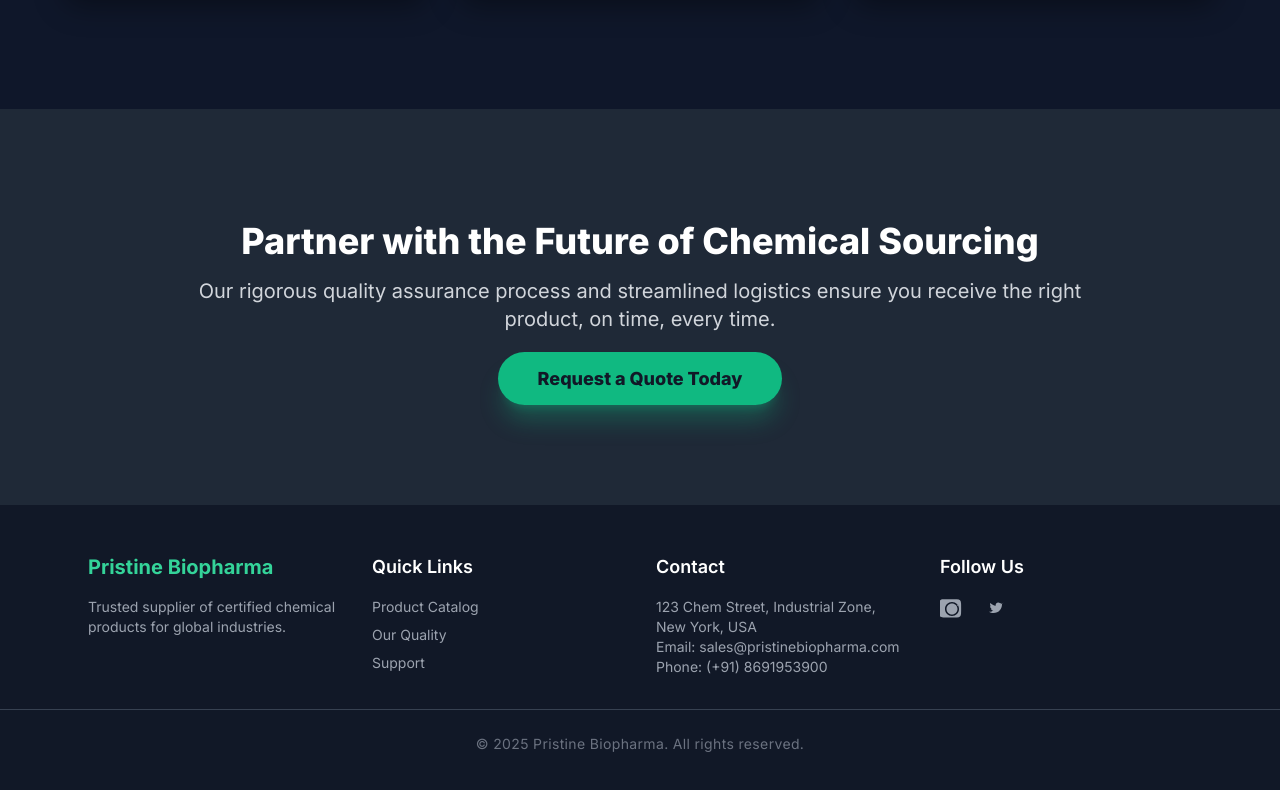
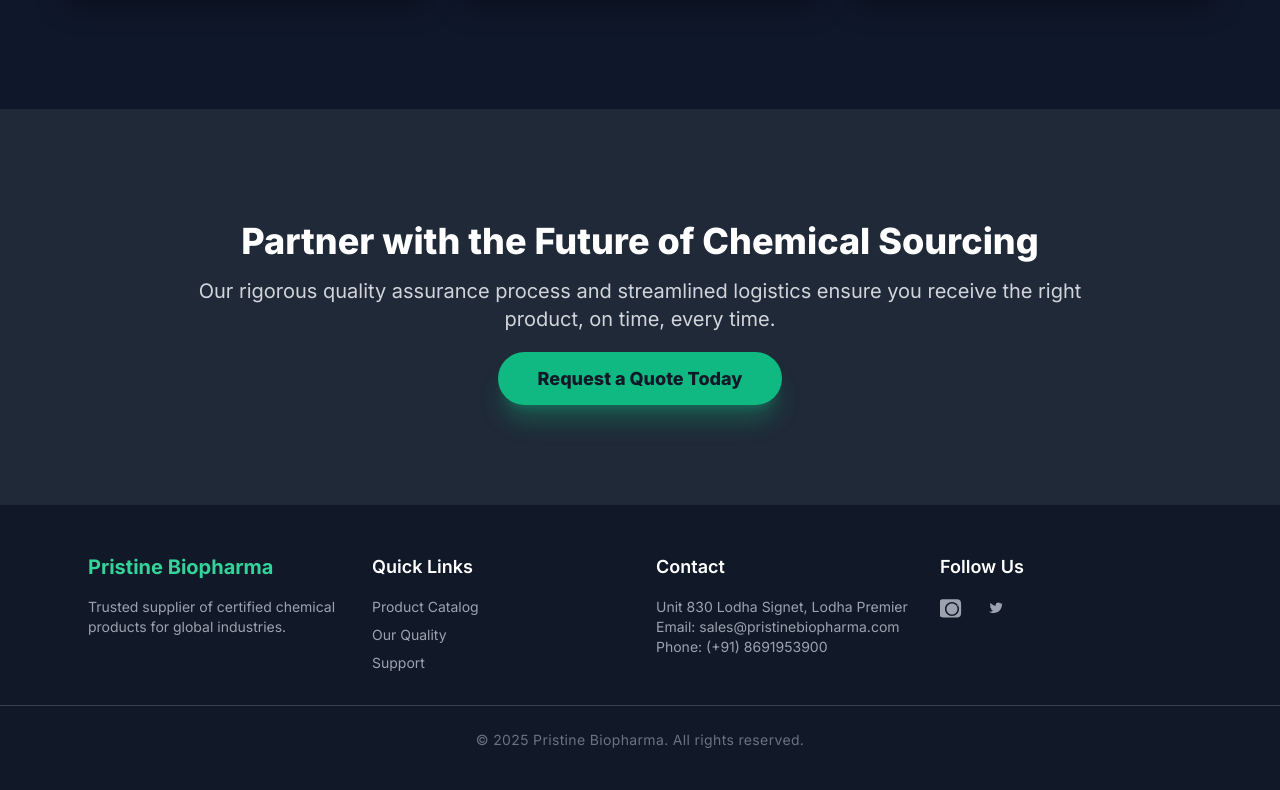
Before and after one commit to AnujMishra77000/pristinebio, a plain HTML site: page index.html in a window 1280 px wide. Shown: the part 1361-2151 px from the top of the page. Drawn offline with nearby package versions, Linux system fonts and the light colour scheme.

Commit message:
fourth commit

```diff
--- a/index.html
+++ b/index.html
@@ -246,7 +246,7 @@
             <div>
                 <h4 class="text-lg font-semibold mb-4">Contact</h4>
                 <p class="text-sm text-gray-400">
-                    123 Chem Street, Industrial Zone, New York, USA<br>
+                   Unit 830 Lodha Signet, Lodha Premier<br>
                     Email: sales@pristinebiopharma.com<br>
                     Phone: (+91) 8691953900
                 </p>
```
